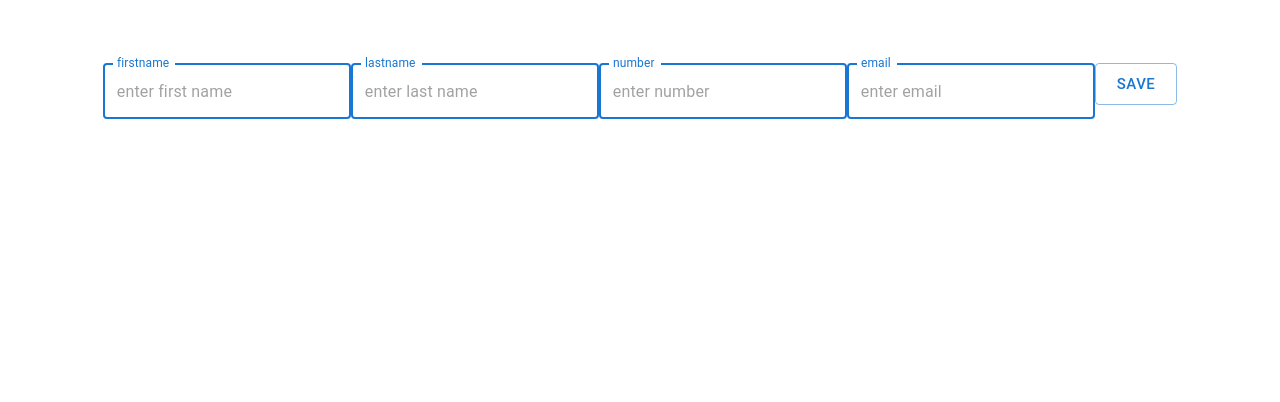
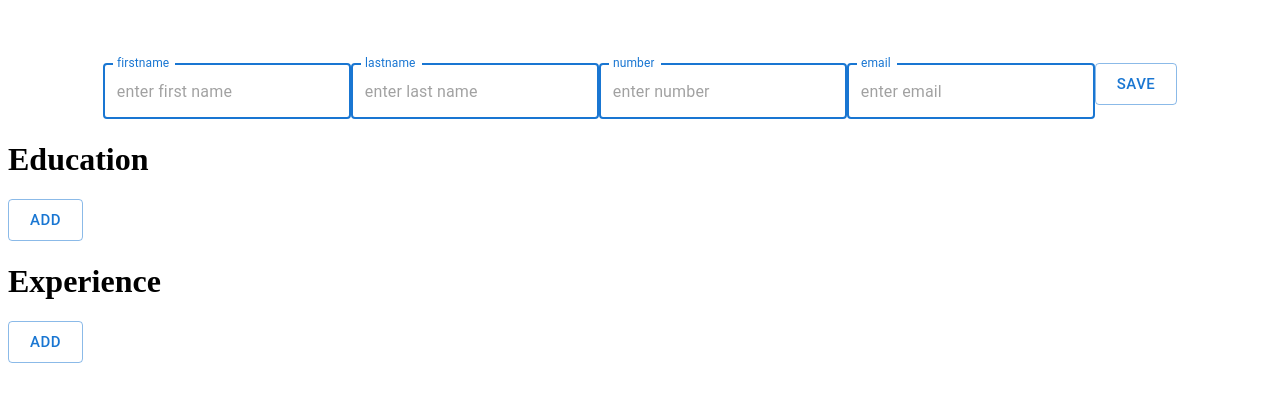
Before and after one commit to a-sha0234/cv-application, a React (Create React App) app: page / in a window 1280 px wide. Shown: the top 402 px of the page. Built offline with nearby package versions, Linux system fonts and the light colour scheme.

Commit message:
start creating the education component

```diff
--- a/package.json
+++ b/package.json
@@ -9,6 +9,7 @@
     "@testing-library/jest-dom": "^5.16.1",
     "@testing-library/react": "^11.2.7",
     "@testing-library/user-event": "^12.8.3",
+    "nanoid": "^3.1.30",
     "node-sass": "^6.0.1",
     "react": "^17.0.2",
     "react-dom": "^17.0.2",
--- a/src/App.js
+++ b/src/App.js
@@ -1,10 +1,47 @@
 import General from "./components/General";
+import Education from "./components/Education";
+import Experience from "./components/Experience";
+import Button from "@mui/material/Button";
 import "./style/style.scss";
+import React from "react";
+import { nanoid } from "nanoid";
+
 function App() {
+  const [education, setEducation] = React.useState([]);
+
+  function addEducationInfo() {
+    setEducation((prev) => {
+      return [
+        ...prev,
+        {
+          key: nanoid(),
+        },
+      ];
+    });
+  }
+
+  console.log(education);
+
+  const educationComp = education.map((num) => {
+    return <Education id={num.key} />;
+  });
+
   return (
-    <div className="App">
-      <General />
-    </div>
+    <main>
+      <div>
+        <General />
+        <h1>Education</h1>
+        <Button variant="outlined" size="large" onClick={addEducationInfo}>
+          Add
+        </Button>
+        {educationComp}
+
+        <h1>Experience</h1>
+        <Button variant="outlined" size="large">
+          Add
+        </Button>
+      </div>
+    </main>
   );
 }
 
--- a/src/components/Education.js
+++ b/src/components/Education.js
@@ -0,0 +1,56 @@
+import React from "react";
+import Button from "@mui/material/Button";
+import TextField from "@mui/material/TextField";
+
+export default function Education(props) {
+  const [formDataEducation, setFormDataEducation] = React.useState({
+    schoolName: "",
+    courseName: "",
+    dateStarted: "",
+    id: props.id,
+  });
+
+  function SaveEducation(event) {
+    console.log(event.target.id);
+  }
+
+  return (
+    <div>
+      <form>
+        <div key={props.id}>
+          <TextField
+            color="primary"
+            focused
+            label="School Name"
+            type="text"
+            placeholder="enter school name"
+            name="schoolName"
+          />
+          <TextField
+            color="primary"
+            focused
+            label="Course name"
+            type="text"
+            placeholder="enter Course"
+            name="courseName"
+          />
+          <TextField color="primary" focused label="Date started" type="date" />
+          <TextField
+            color="primary"
+            focused
+            label="Date finished"
+            type="date"
+          />
+          <Button
+            variant="outlined"
+            size="large"
+            onClick={SaveEducation}
+            id={props.id}
+          >
+            save
+          </Button>
+        </div>
+      </form>
+    </div>
+  );
+}
--- a/src/components/Experience.js
+++ b/src/components/Experience.js
@@ -0,0 +1,6 @@
+import Button from "@mui/material/Button";
+import React from "react";
+
+export default function Experience() {
+  return <div>df</div>;
+}
--- a/src/components/General.js
+++ b/src/components/General.js
@@ -37,9 +37,9 @@ export default function General() {
   };
 
   return (
-    <div>
+    <div className="general">
       <form>
-        <div className="wrapper" style={style}>
+        <div style={style}>
           <TextField
             color="primary"
             focused
--- a/src/style/_globals.scss
+++ b/src/style/_globals.scss
@@ -2,8 +2,14 @@
   box-sizing: border-box;
 }
 
-.App {
+.general {
   display: flex;
   justify-content: center;
   margin-top: 5%;
 }
+
+.education {
+  display: flex;
+  justify-content: center;
+  margin-top: 5%;
+}
```
Also changed, not shown: 1 other file (tests, documents, lock files or other folders).
